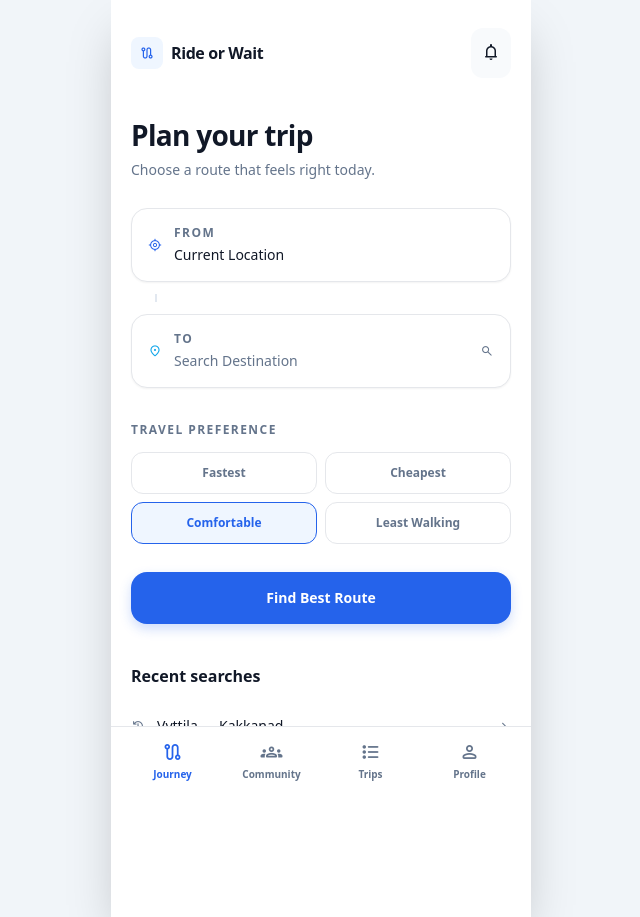
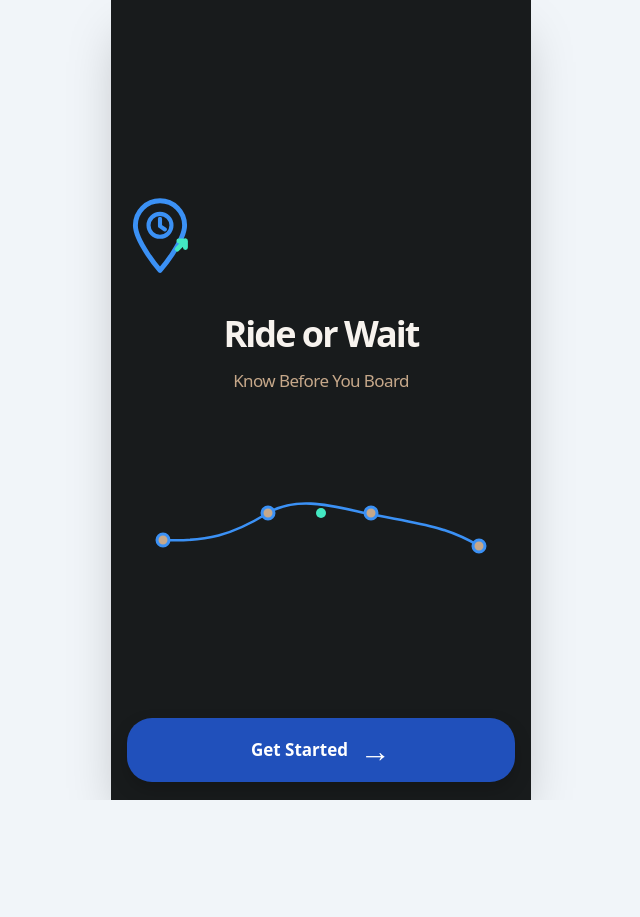
Before and after one commit to SreenandhaVR/wait_or_ride, a Next.js app: page / in a window 1280 px wide. Shown: the whole page, without its empty margins (319-959 px from the left). After the commit the page ends 800 px from the top, so only its background shows below. Built offline with nearby package versions, Linux system fonts and the light colour scheme.

Commit message:
Spalsh screen

```diff
--- a/src/app/page.tsx
+++ b/src/app/page.tsx
@@ -1,2 +1,5 @@
-import { PlannerScreen } from '@/components/planner';
-export default function Page() { return <PlannerScreen />; }
+import { SplashScreen } from "@/components/splash";
+
+export default function Page() {
+  return <SplashScreen />;
+}
--- /dev/null
+++ b/src/app/planner/page.tsx
@@ -0,0 +1,5 @@
+import { PlannerScreen } from "@/components/planner";
+
+export default function PlannerPage() {
+  return <PlannerScreen />;
+}
--- a/src/components/splash.tsx
+++ b/src/components/splash.tsx
@@ -46,7 +46,7 @@ export function SplashScreen() {
       </section>
 
       <Link
-        href="/"
+        href="/planner"
         className="mt-auto flex h-16 w-full items-center justify-center gap-3 rounded-[25px] bg-[#2050bb] text-[17px] font-bold text-white shadow-[0_8px_18px_rgba(0,0,0,.18)] transition hover:bg-[#2859c6]"
       >
         Get Started
```
